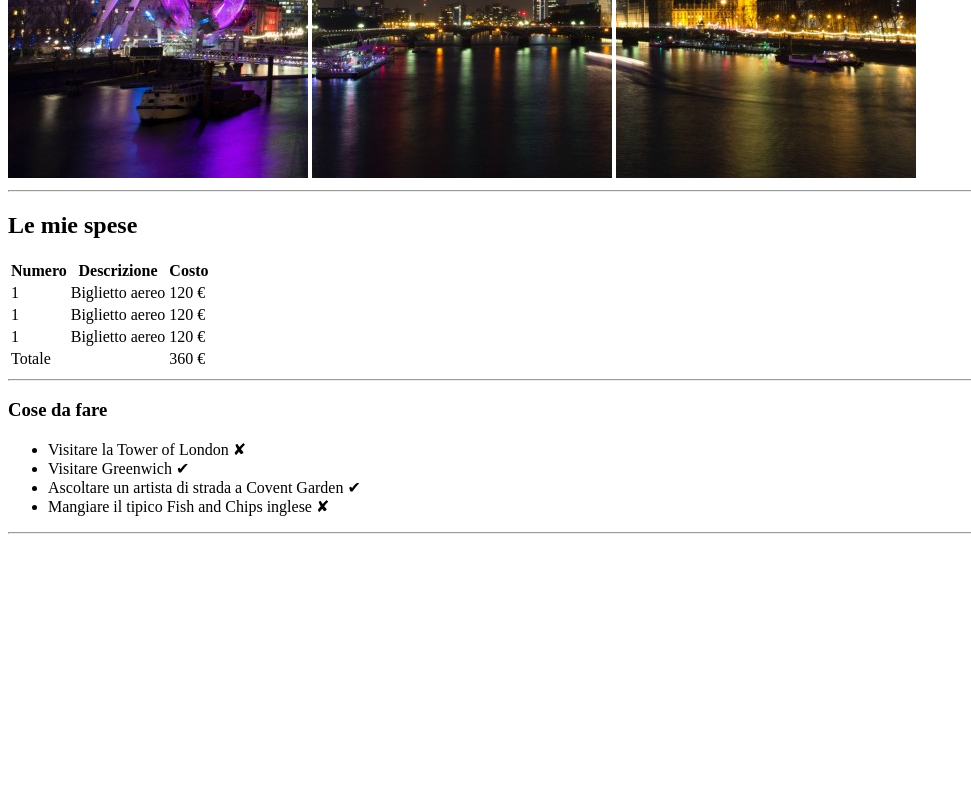
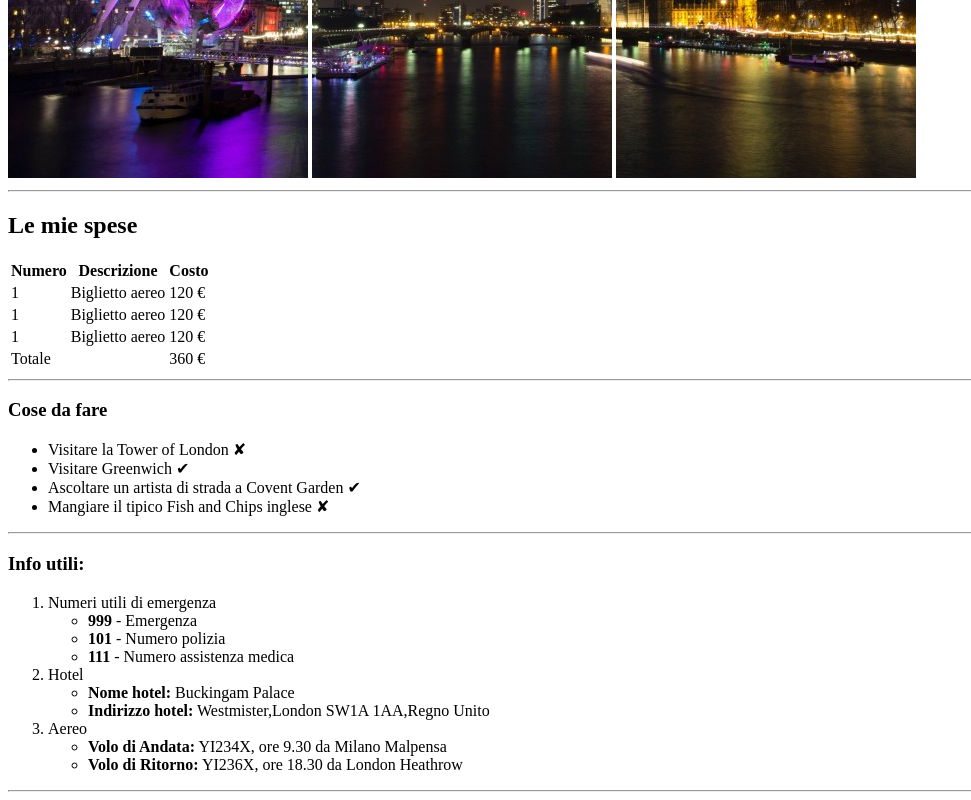
Before and after one commit to CaraccioloJessica/html-london-trip, a plain HTML site: page index.html in a window 1280 px wide. Shown: the part 502-1302 px from the top of the page, without its empty margins (0-971 px from the left). Before the commit the page ends 1044 px from the top, so only its background shows below. Drawn offline with Linux system fonts and the light colour scheme.

Commit message:
creazione liste con info sul viaggio

```diff
--- a/index.html
+++ b/index.html
@@ -22,7 +22,6 @@
     <!-- spese del viaggio -->
     <section>
       <h2>Le mie spese</h2>
-
       <table>
         <!-- header tabella -->
         <thead>
@@ -78,7 +77,28 @@
 
     <!-- info utili sul viaggio -->
     <section>
+      <h3>Info utili:</h3>
+      <ol>
+        <li>Numeri utili di emergenza</li>
+          <ul>
+            <li><strong>999</strong> - Emergenza</li>
+            <li><strong>101</strong> - Numero polizia</li>
+            <li><strong>111</strong> - Numero assistenza medica</li>
+          </ul>
 
+        <li>Hotel</li>
+        <ul>
+          <li><strong>Nome hotel:</strong> Buckingam Palace</li>
+          <li><strong>Indirizzo hotel:</strong> Westmister,London SW1A 1AA,Regno Unito</li>
+        </ul>
+
+        <li>Aereo</li>
+        <ul>
+          <li><strong>Volo di Andata:</strong> YI234X, ore 9.30 da Milano Malpensa</li>
+          <li><strong>Volo di Ritorno:</strong> YI236X, ore 18.30 da London Heathrow</li>
+        </ul>
+      </ol>
+      <hr>
     </section>
 
   </main>
```
